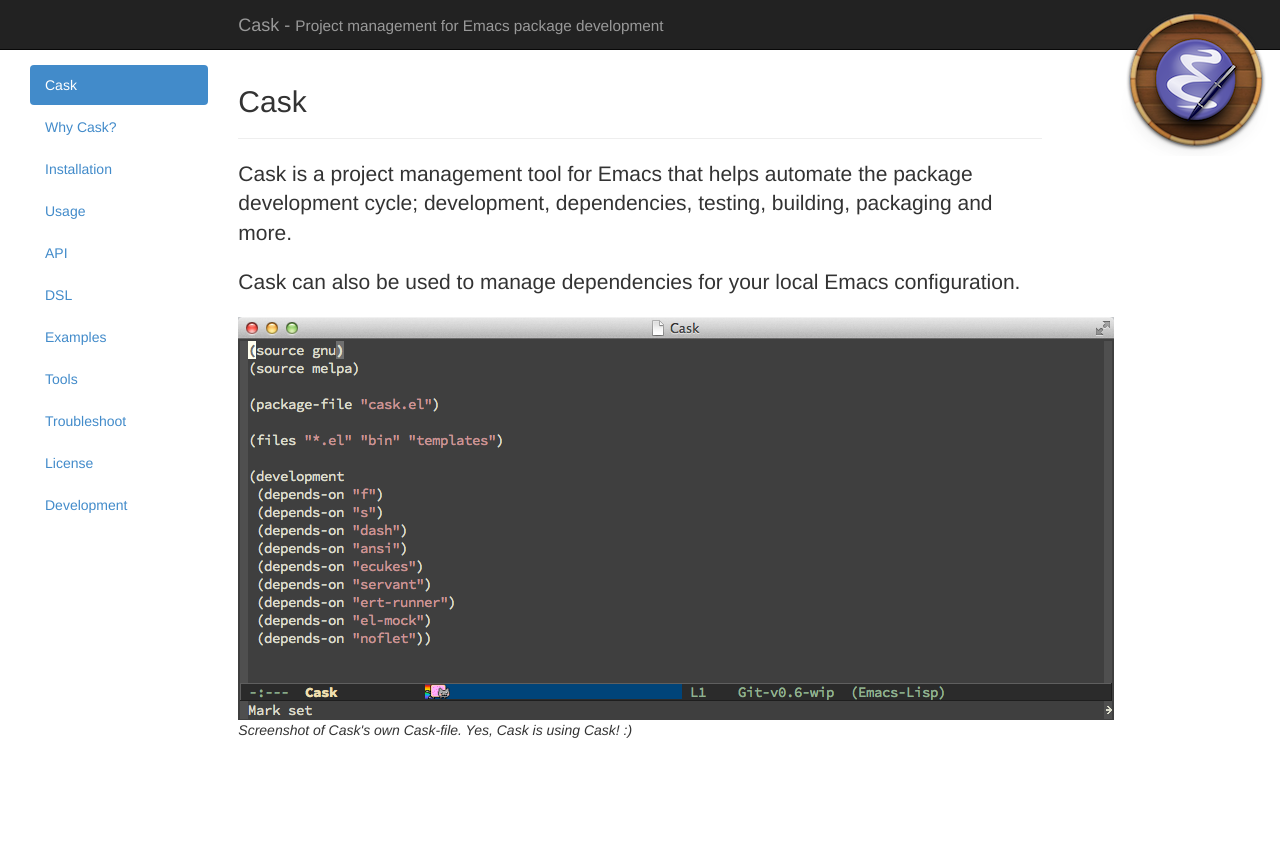
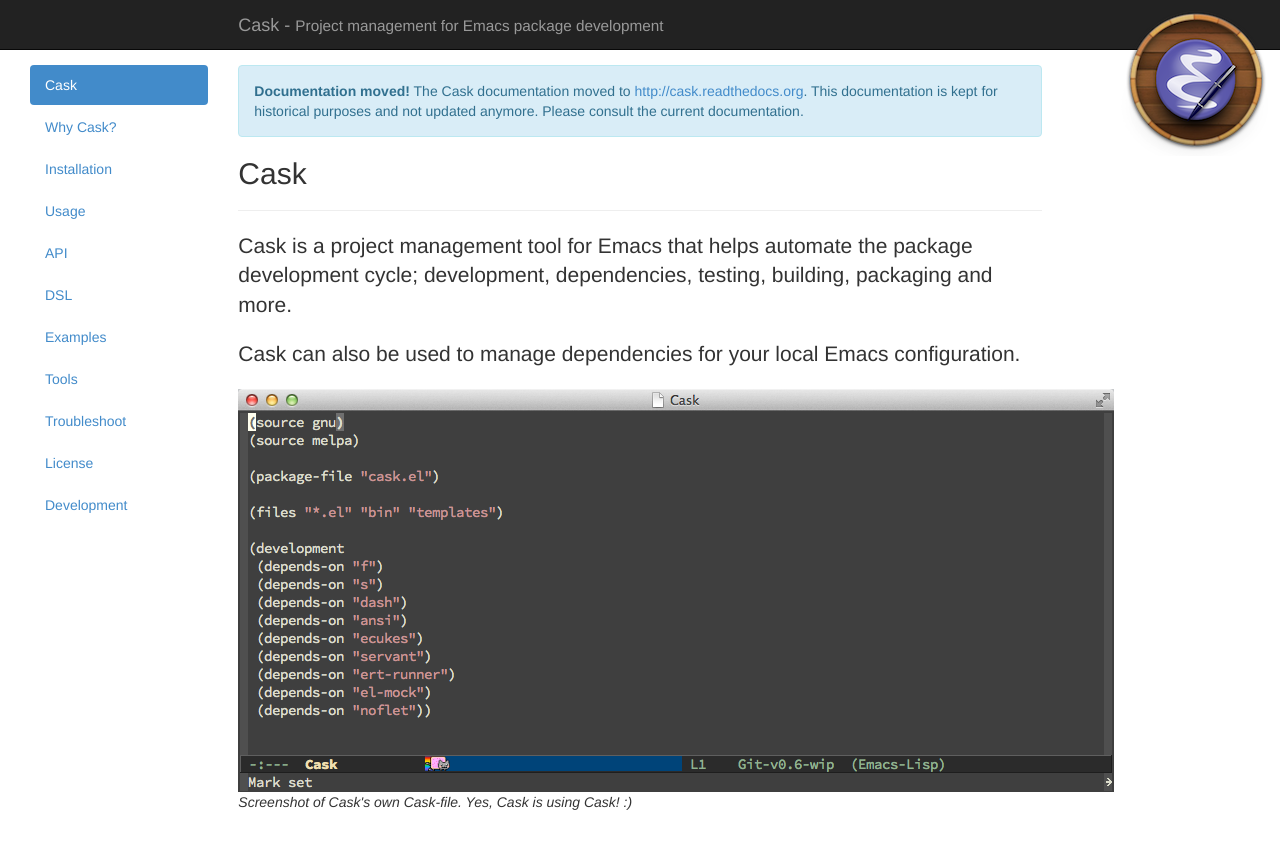
Before and after one commit to cask/cask.github.io, a Jekyll site: the page built from 00-index.html, in a window 1280 px wide. Shown: the top 849 px of the page. Built offline with Jekyll 4.4.1, drawn with Linux system fonts in a browser that asks for light colours; Markdown is read by kramdown in place of the engine named in the settings.

Commit message:
Add alert notifying about outdated docs

```diff
--- a/_layouts/default.html
+++ b/_layouts/default.html
@@ -49,6 +49,12 @@
           </ul>
         </div>
         <div class="col-lg-8">
+          <div class="alert alert-info">
+            <strong>Documentation moved!</strong>  The Cask documentation
+            moved to <a href="http://cask.readthedocs.org/">http://cask.readthedocs.org</a>.
+            This documentation is kept for historical purposes and not updated anymore.
+            Please consult the current documentation.
+          </div>
           {{ content }}
         </div>
         <div class="col-lg-2"></div>
```
